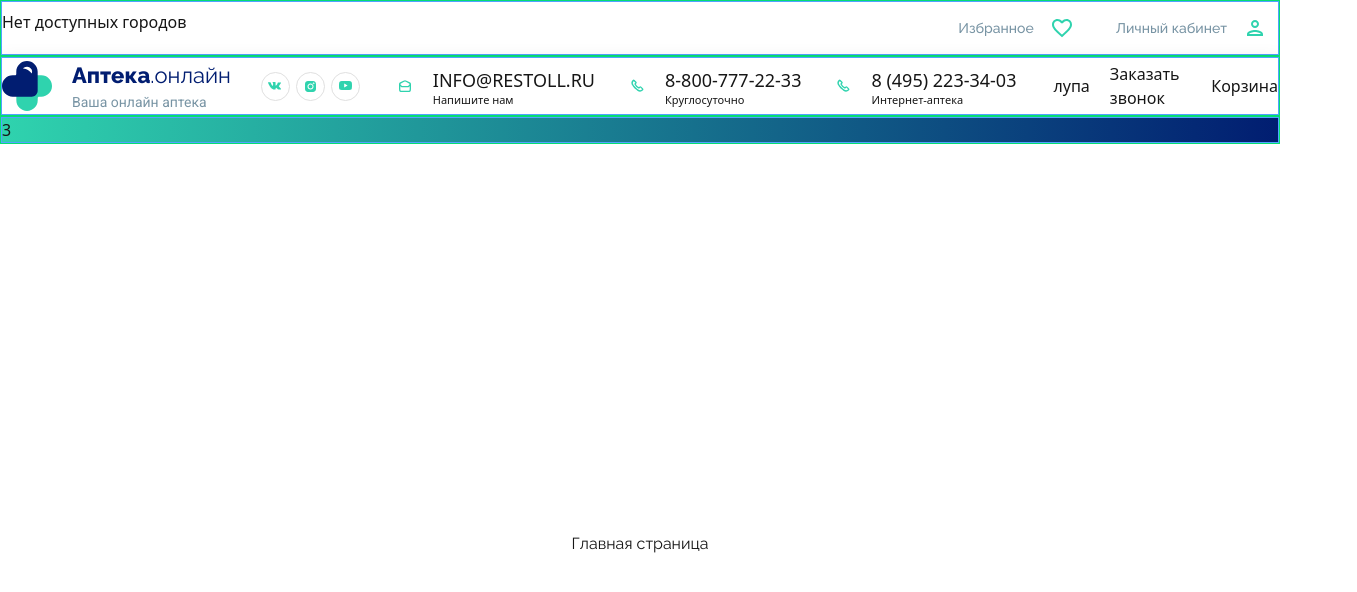
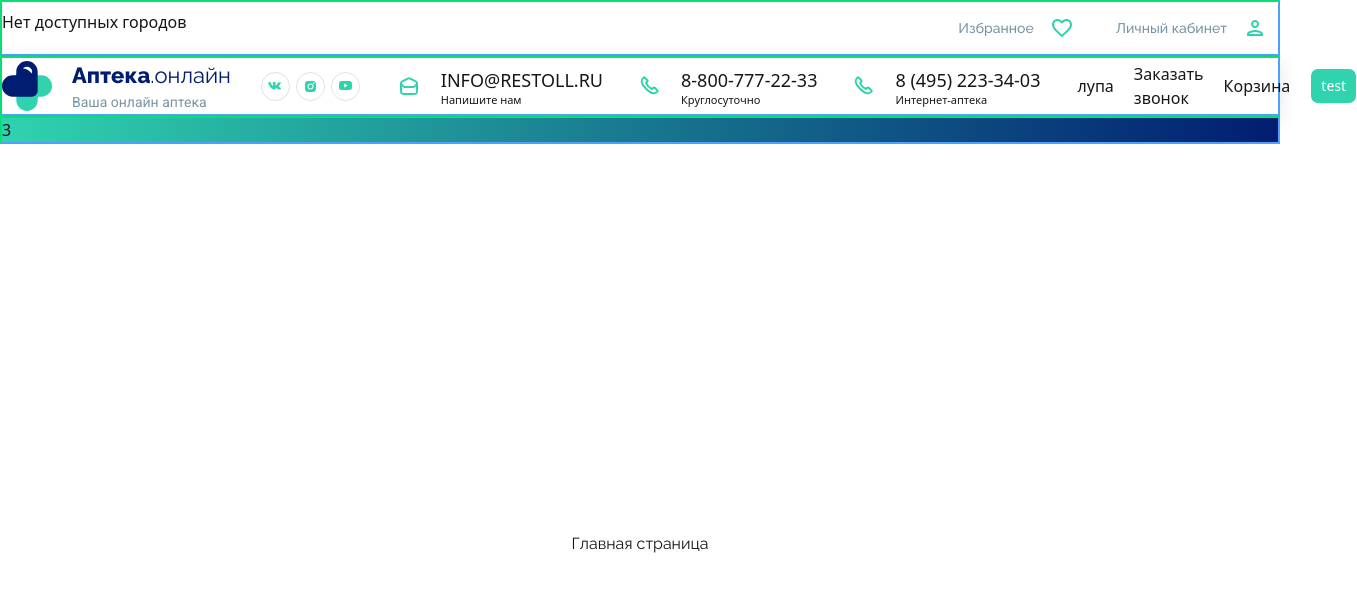
Before and after one commit to Proshka-dev/apteka, a Next.js app: page / in a window 1280 px wide. Shown: the top 592 px of the page, 1357 px wide, since content can reach past the window. Built offline with nearby package versions, Linux system fonts and the light colour scheme; no server answers; the database is empty.

Commit message:
создал ButtonLink

```diff
--- a/src/shared/ui/ButtonContact/ButtonContact.tsx
+++ b/src/shared/ui/ButtonContact/ButtonContact.tsx
@@ -1,34 +1,25 @@
 // components/contact-button.tsx
 import { Mail, Phone } from "lucide-react";
-import { Button } from "@/shared/ui";
+import { Button, Icon, IconName } from "@/shared/ui";
 import { cn } from "@/shared/lib/utils";
 
 interface ButtonContactProps extends React.AnchorHTMLAttributes<HTMLAnchorElement> {
-	/** Тип контакта: email или phone */
 	type?: 'email' | 'phone';
-	/** Значение контакта (email или номер телефона) */
 	value: string;
-	/** Текст под иконкой (по умолчанию "Напишите нам" для email, "Позвоните нам" для phone) */
-	subtitle?: string;
-	/** Кастомная иконка (24x24) */
-	icon?: React.ReactNode;
+	subtitle: string;
+	iconName: IconName;
 }
 
 export function ButtonContact({
 	type = 'email',
 	value,
-	subtitle = type === 'email' ? 'Напишите нам' : 'Позвоните нам',
-	icon,
+	subtitle,
+	iconName,
 	className,
 	...props
 }: ButtonContactProps) {
-	// Формируем правильный href для email или телефона
-	const href = type === 'email' ? `mailto:${value}` : `tel:${value}`;
-
-	// Иконка по умолчанию в зависимости от типа
-	const defaultIcon = type === 'email'
-		? <Mail className="w-6 h-6 text-[#2FD3AE]" />
-		: <Phone className="w-6 h-6 text-[#2FD3AE]" />;
+	// Формируем href для email или телефона
+	const href = ((type === 'email') ? `mailto:${value}` : `tel:${value}`);
 
 	return (
 		<Button
@@ -44,9 +35,9 @@ export function ButtonContact({
 				/>
 			}
 		>
-			{icon || defaultIcon}
+			<Icon name={iconName} className="size-6 text-cust-mint" />
 			<div className="flex flex-col items-start">
-				<span className="uppercase text-lg leading-[27px]">{value}</span>
+				<span className="uppercase text-lg leading-6.75">{value}</span>
 				<span className="text-[11px] leading-none">{subtitle}</span>
 			</div>
 		</Button>
--- /dev/null
+++ b/src/shared/ui/ButtonLink/ButtonLink.tsx
@@ -0,0 +1,37 @@
+'use client';
+
+import Link from 'next/link';
+import type { LinkProps } from 'next/link';
+import { Button, type ButtonProps } from '@/shared/ui';
+
+interface ButtonLinkProps extends Omit<ButtonProps, 'href'> {
+	href: LinkProps['href'];
+	linkProps?: Omit<LinkProps, 'href'>; 	// Дополнительные пропсы для Link
+}
+
+/**
+ * Универсальная кнопка-ссылка.
+ * Использует Button из shadcn/ui (на Base UI) и Next.js Link.
+ * Все пропсы Button (variant, size, className и т.д.) передаются в Button.
+ * Дополнительные пропсы для Link указываются в linkProps.
+ */
+
+
+export function ButtonLink({
+	href,
+	linkProps,
+	children,
+	...buttonProps
+}: ButtonLinkProps) {
+	return (
+		<Button
+			nativeButton={false}
+			{...buttonProps}
+			render={(renderProps) => (
+				<Link href={href} {...linkProps} {...renderProps}>
+					{children}
+				</Link>
+			)}
+		/>
+	);
+}
--- a/src/shared/ui/index.ts
+++ b/src/shared/ui/index.ts
@@ -14,3 +14,4 @@ export * from './Icon/Icon'
 
 //Кастомные компоненты
 export * from './ButtonContact/ButtonContact'
+export * from './ButtonLink/ButtonLink'
--- a/src/widgets/Header/ui/ButtonSocials.tsx
+++ b/src/widgets/Header/ui/ButtonSocials.tsx
@@ -4,7 +4,7 @@ import Link from 'next/link';
 import { cn } from '@/shared/lib/utils';
 import { Button, Icon, IconName } from '@/shared/ui';
 
-interface ButtonSocialsProps {
+interface ButtonSocialsProps extends React.AnchorHTMLAttributes<HTMLAnchorElement> {
 	href: string;
 	iconName: IconName;
 	iconSize?: number;
@@ -18,11 +18,11 @@ export function ButtonSocials({
 	iconSize = 3.5,
 }: ButtonSocialsProps) {
 	return (
-		<Button variant={'icon-outline'} size={'icon-29'} nativeButton={false} render={(buttonProps) => (
+		<Button variant={'icon-outline'} size={'icon-29'} nativeButton={false} render={(props) => (
 			<Link
 				href={href}
-				{...buttonProps}
-				className={cn(buttonProps.className, className)}
+				{...props}
+				className={cn(props.className, className)}
 			>
 				<Icon name={iconName} className={`text-cust-mint size-${String(iconSize)}`} />
 			</Link>
--- a/src/widgets/Header/ui/Header.tsx
+++ b/src/widgets/Header/ui/Header.tsx
@@ -2,7 +2,7 @@
 import { getCities } from '@/entities/region/api/getCities';
 import { getDefaultSelectedCity } from '@/entities/region/lib/getDefaultSelectedCity';
 import { RegionButton } from '@/features/region/';
-import { ButtonContact, Icon, Logo } from '@/shared/ui';
+import { Button, ButtonContact, ButtonLink, Icon, Logo } from '@/shared/ui';
 import { cookies } from 'next/headers'
 import { ButtonTopNav } from './ButtonTopNav';
 import { ButtonSocials } from './ButtonSocials';
@@ -63,24 +63,25 @@ export async function Header() {
 							type="email"
 							value="info@restoll.ru"
 							subtitle="Напишите нам"
-							icon={<Icon name='messageOpen' className="w-6 h-6 text-cust-mint" />}
+							iconName='messageOpen'
 						/>
 						<ButtonContact
 							type="phone"
 							value="8-800-777-22-33"
 							subtitle="Круглосуточно"
-							icon={<Icon name='phone' className="w-6 h-6 text-cust-mint" />}
+							iconName='phone'
 						/>
 						<ButtonContact
 							type="phone"
 							value="8 (495) 223-34-03"
 							subtitle="Интернет-аптека"
-							icon={<Icon name='phone' className="w-6 h-6 text-cust-mint" />}
+							iconName='phone'
 						/>
 					</div>
 					<div>лупа</div>
 					<div>Заказать звонок</div>
 					<div>Корзина</div>
+					<ButtonLink href='/dev'>test</ButtonLink>
 				</div>
 			</div>
 			{/* Меню */}
```
